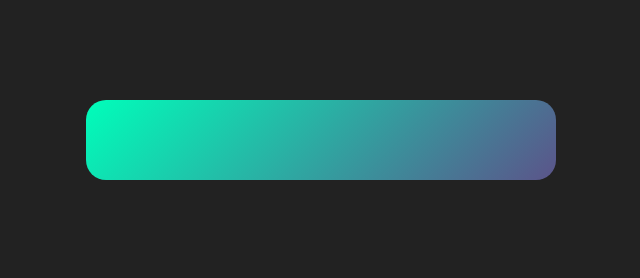
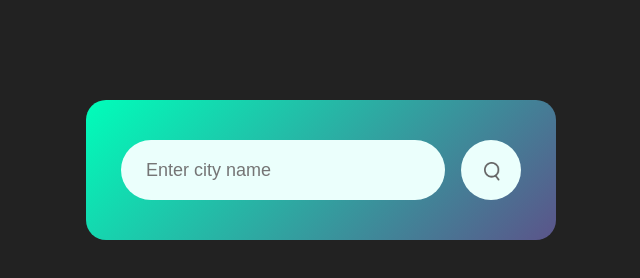
Before and after one commit to singla-ria11/javascript-projects, a plain HTML site: page Weather App/index.html in a window 1280 px wide. Shown: the whole page, without its empty margins (319-959 px from the left). Drawn offline with Linux system fonts and the light colour scheme.

Commit message:
Add search section

```diff
--- a/Weather App/index.html
+++ b/Weather App/index.html
@@ -7,7 +7,12 @@
     <link rel="stylesheet" href="style.css">
 </head>
 <body>
-    <div class="card"></div>
+    <div class="card">
+        <div class="search">
+            <input type="text" placeholder="Enter city name" spellcheck="false">
+            <button><img src="images/search.png" alt=""></button>
+        </div>
+    </div>
 
 </body>
 </html>
--- a/Weather App/style.css
+++ b/Weather App/style.css
@@ -19,3 +19,41 @@ body{
     padding: 40px 35px;
     text-align: center;
 }
+
+.search{
+    width: 100%;
+    display: flex;
+    align-items: center;
+    justify-content: space-between;
+}
+
+.search input{
+    border: 0;
+    outline: 0;
+    border-radius: 30px;
+    background: #ebfffc;
+    color: #555;
+    padding: 10px 25px;
+    height: 60px;
+    flex: 1;
+    margin-right: 16px;
+    font-size: 18px;
+}
+
+.search button{
+    position: relative;
+    border: 0;
+    outline: 0;
+    border-radius: 50%;
+    background: #ebfffc;
+    width: 60px;
+    height: 60px;
+    cursor: pointer;
+}
+
+.search button img{
+    position: absolute;
+    top: 37%;
+    left: 38%;
+    width: 16px;
+}
```
